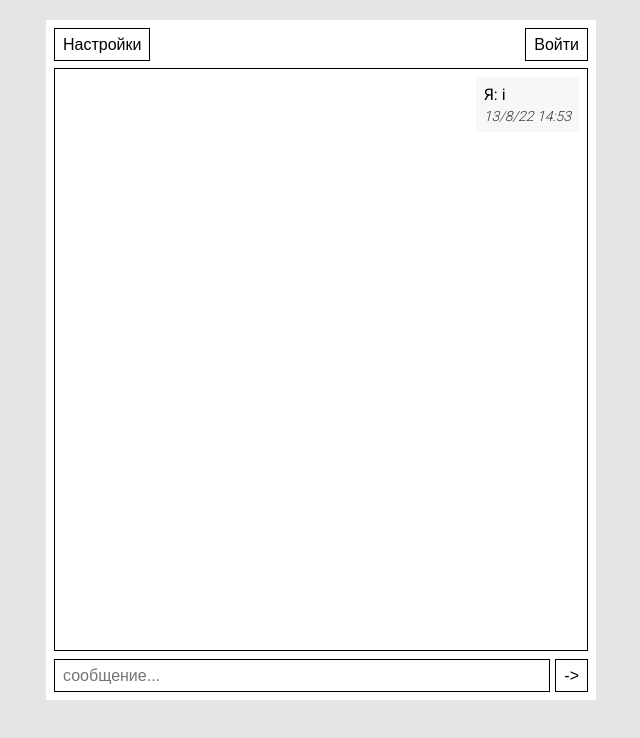
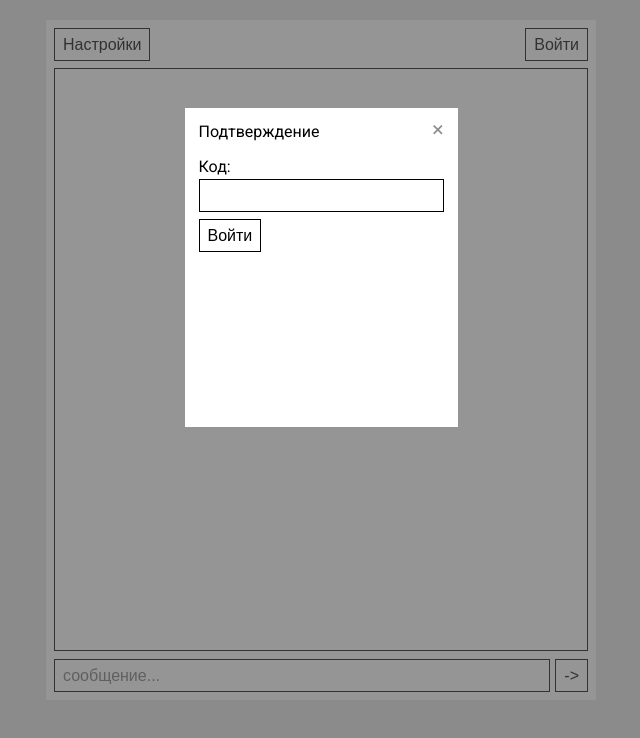
Before and after one commit to LosyashBOI/chat-react, a React (Vite) app: page / in a window 1280 px wide. Shown: the top 738 px of the page, without its empty margins (319-959 px from the left). Built offline with nearby package versions, Linux system fonts and the light colour scheme.

Commit message:
added message loading and fixed bug with authorization

```diff
--- a/src/App.tsx
+++ b/src/App.tsx
@@ -6,30 +6,28 @@ import Bottom from './components/bottom';
 import { MODALS, Modals } from './components/modals';
 import Output from './components/output';
 import Top from './components/top';
+import { token, userEmail } from './utils';
 
 type modalKeys = keyof typeof MODALS;
 export type modalValues = typeof MODALS[modalKeys];
 
-const defaultName = 'Я';
-
 function App() {
-  const [activeModal, setActiveModal] = useState<modalValues>(MODALS.INACTIVE);
-  const [isLoggedIn, setLogin] = useState(false);
-  const [name, setName] = useState(defaultName);
-  // const [email, setEmail] = useState('');
+  const [activeModal, setActiveModal] = useState<modalValues>(MODALS.CONFIRMATION);
+  const [isLoggedIn, setLogin] = useState(!!token);
+  const [email, setEmail] = useState(userEmail);
 
   return (
     <div className="chat">
       <div className="chat__container flex">
         <Top setActive={setActiveModal} isLoggedIn={isLoggedIn} setLogin={setLogin} />
-        <Output name={name} />
+        <Output currentEmail={email} isLoggedIn={isLoggedIn} />
         <Bottom />
       </div>
       <Modals
         active={activeModal}
         setActive={setActiveModal}
         setLogin={setLogin}
-        setName={setName}
+        setEmail={setEmail}
       />
     </div>
   );
--- a/src/api.ts
+++ b/src/api.ts
@@ -29,8 +29,12 @@ async function codeRequest(email: string) {
   }
 }
 
-async function changeUsername(name: string, token: string) {
-  if (!name.trim()) throw new Error('Введите имя');
+async function changeUsername(name: string, token: string | undefined) {
+  if (!name.trim()) {
+    throw new Error('Введите имя');
+  } else if (!token) {
+    throw new Error('Вы не авторизованы');
+  }
 
   const jsonName = jsonData({ name });
 
@@ -57,9 +61,29 @@ async function getUserData(token: string) {
     },
   });
 
-  if (!response.ok) throw new Error('Не удалось получить данные');
+  if (!response.ok) throw new Error('Не удалось получить данные пользователя');
 
   return await response.json();
 }
 
-export { changeUsername, codeRequest, getUserData };
+export interface message {
+  createdAt: string;
+  text: string;
+  user: {
+    name: string;
+    email: string;
+  };
+  _id: string;
+}
+
+async function getMessageHistory() {
+  const response = await fetch(URL.MESSAGES);
+
+  if (!response.ok) throw new Error('Не удалось получить историю сообщений');
+
+  const { messages }: { messages: message[] } = await response.json();
+
+  return messages;
+}
+
+export { changeUsername, codeRequest, getMessageHistory, getUserData };
--- a/src/components/modals.tsx
+++ b/src/components/modals.tsx
@@ -15,25 +15,20 @@ interface IModal {
   active: modalValues;
   setActive: Dispatch<SetStateAction<string>>;
   setLogin?: Dispatch<SetStateAction<boolean>>;
-  setName?: Dispatch<SetStateAction<string>>;
+  setEmail?: Dispatch<SetStateAction<string | undefined>>;
 }
 
-function Modals({ active, setActive, setLogin, setName }: IModal) {
+function Modals({ active, setActive, setLogin, setEmail }: IModal) {
   return (
     <div className={`${active} modal flex`}>
-      <SettingsModal setActive={setActive} active={active} setName={setName} />
-      <AuthorizationModal setActive={setActive} active={active} />
-      <CodeConfirmationModal
-        setActive={setActive}
-        active={active}
-        setLogin={setLogin}
-        setName={setName}
-      />
+      <SettingsModal setActive={setActive} active={active} setEmail={setEmail} />
+      <AuthorizationModal setActive={setActive} active={active} setEmail={setEmail} />
+      <CodeConfirmationModal setActive={setActive} active={active} setLogin={setLogin} />
     </div>
   );
 }
 
-function SettingsModal({ setActive, active, setName }: IModal) {
+function SettingsModal({ setActive, active }: IModal) {
   const [value, setValue] = useState('');
 
   const handleSubmit = async (e: FormEvent) => {
@@ -41,9 +36,8 @@ function SettingsModal({ setActive, active, setName }: IModal) {
 
     try {
       const token = getToken();
-      console.log(token);
+      // console.log(token);
       await changeUsername(value, token);
-      setName?.(value);
 
       setActive(MODALS.INACTIVE);
       setValue('');
@@ -82,14 +76,16 @@ function SettingsModal({ setActive, active, setName }: IModal) {
   );
 }
 
-function AuthorizationModal({ setActive, active }: IModal) {
-  const [value, setValue] = useState('');
+function AuthorizationModal({ setActive, active, setEmail }: IModal) {
+  const [value, setValue] = useState('losyashboi@gmail.com');
 
   const handleSubmit = async (e: FormEvent) => {
     e.preventDefault();
 
     try {
       await codeRequest(value);
+
+      setEmail?.(value);
       setActive(MODALS.CONFIRMATION);
       setValue('');
     } catch (e) {
@@ -130,7 +126,7 @@ function AuthorizationModal({ setActive, active }: IModal) {
   );
 }
 
-function CodeConfirmationModal({ setActive, active, setLogin, setName }: IModal) {
+function CodeConfirmationModal({ setActive, active, setLogin }: IModal) {
   const [tokenInput, setTokenInput] = useState('');
 
   const handleSubmit = async (e: FormEvent) => {
@@ -140,7 +136,6 @@ function CodeConfirmationModal({ setActive, active, setLogin, setName }: IModal)
       const { email, name } = await getUserData(tokenInput);
       console.log(email, name);
 
-      setName?.(name);
       saveToken(tokenInput);
       setLogin?.(true);
 
--- a/src/components/output.tsx
+++ b/src/components/output.tsx
@@ -1,26 +1,96 @@
-import { getDate } from '../utils';
+import classNames from 'classnames';
+import {Dispatch, SetStateAction, useEffect, useState} from 'react';
+
+import { getMessageHistory, message } from '../api';
+import { getDate, getToken } from '../utils';
+
+interface destructedMessage {
+  time: string;
+  text: string;
+  name: string;
+  email: string;
+  id?: string;
+}
 
 interface IOutput {
-  name: string;
+  currentEmail: string | undefined;
+  isLoggedIn: boolean;
 }
 
-function Output({ name }: IOutput) {
+function Output({ currentEmail, isLoggedIn }: IOutput) {
+  const [messages, setMessages] = useState<Array<destructedMessage>>([]);
+
+  useEffect(() => {
+    console.log('Fetching messages');
+
+    (async () => {
+      if (isLoggedIn) {
+        const result = await getMessageHistory();
+        const data = result
+          .filter((_item, index) => index < 20)
+          .map((item) => messagesData(item));
+
+        console.log(data);
+        setMessages(data);
+      }
+    })();
+
+    return () => {};
+  }, [isLoggedIn]);
+
   return (
     <div className="chat__middle">
       <div className="chat__output flex">
-        <Message name={name} />
+        {messages.map((item) => {
+          const { id, name, text, time, email } = item;
+          return (
+            <Message
+              key={id}
+              name={name}
+              text={text}
+              time={getDate(time)}
+              email={email}
+              currentEmail={currentEmail}
+            />
+          );
+        })}
       </div>
     </div>
   );
 }
 
-function Message({ name }: IOutput) {
+function Message({ name, text, time, email, currentEmail }: destructedMessage & IOutput) {
+  const isCurrentUserMessage = email === currentEmail;
+
+  const messageClass = classNames({
+    message: true,
+    message_me: isCurrentUserMessage,
+    message_companion: !isCurrentUserMessage,
+    message_sent: isCurrentUserMessage,
+    message_delivered: !isCurrentUserMessage,
+  });
+
   return (
-    <div className="message message_me message_sent">
-      <p className="message__text">{name}: i</p>
-      <time className="message__time">{getDate(Date.now())}</time>
+    <div className={messageClass}>
+      <p className="message__text">
+        {name}: {text}
+      </p>
+      <time className="message__time">{time}</time>
     </div>
   );
 }
 
+function messagesData(data: message) {
+  const {
+    createdAt: time,
+    text,
+    user: { name, email },
+    _id: id,
+  } = data;
+
+  return { time, text, name, email, id };
+}
+
+// function getMessages(messages: )
+
 export default Output;
--- a/src/components/top.tsx
+++ b/src/components/top.tsx
@@ -1,5 +1,6 @@
 import { Dispatch, SetStateAction } from 'react';
 
+import { getToken, saveToken } from '../utils';
 import { MODALS } from './modals';
 
 interface props {
@@ -9,8 +10,11 @@ interface props {
 }
 
 function Top({ setActive, isLoggedIn, setLogin }: props) {
+  const token = getToken();
+
   const handleAuth = () => {
-    if (isLoggedIn) {
+    if (token) {
+      saveToken('');
       setLogin(false);
     } else {
       setActive(MODALS.AUTHORIZATION);
@@ -26,7 +30,7 @@ function Top({ setActive, isLoggedIn, setLogin }: props) {
         Настройки
       </button>
       <button className="btn btn_chat btn_log-out" onClick={handleAuth}>
-        {isLoggedIn ? 'Выйти' : 'Войти'}
+        {isLoggedIn || token ? 'Выйти' : 'Войти'}
       </button>
     </div>
   );
--- a/src/utils.ts
+++ b/src/utils.ts
@@ -3,12 +3,13 @@ import Cookies from 'js-cookie';
 
 const COOKIES = {
   TOKEN: 'token',
-  USER: 'user',
+  EMAIL: 'email',
 };
 
-export const user = Cookies.get(COOKIES.USER);
+export const userEmail = Cookies.get(COOKIES.EMAIL);
+export const token = Cookies.get(COOKIES.TOKEN);
 
-export function getDate(time: number) {
+export function getDate(time: string) {
   return format(new Date(time), 'd/M/yy HH:mm');
 }
 
@@ -29,8 +30,6 @@ export function saveToken(token: string) {
 }
 
 export function getToken() {
-  const token = Cookies.get(COOKIES.TOKEN);
-
-  if (!token) throw new Error('Вы не авторизованы');
-  return token;
+  // if (!token) throw new Error('Вы не авторизованы');
+  return Cookies.get(COOKIES.TOKEN);
 }
```
